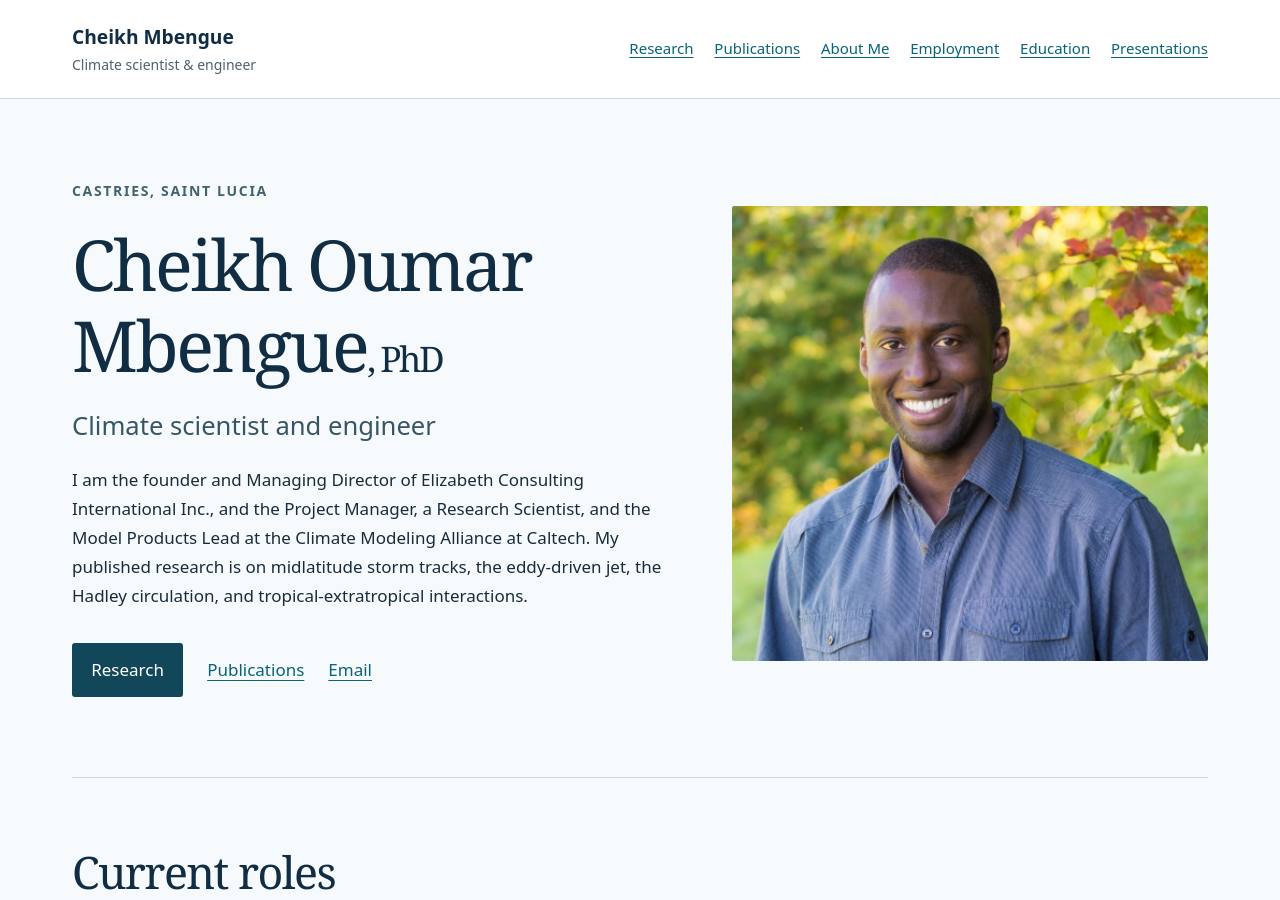
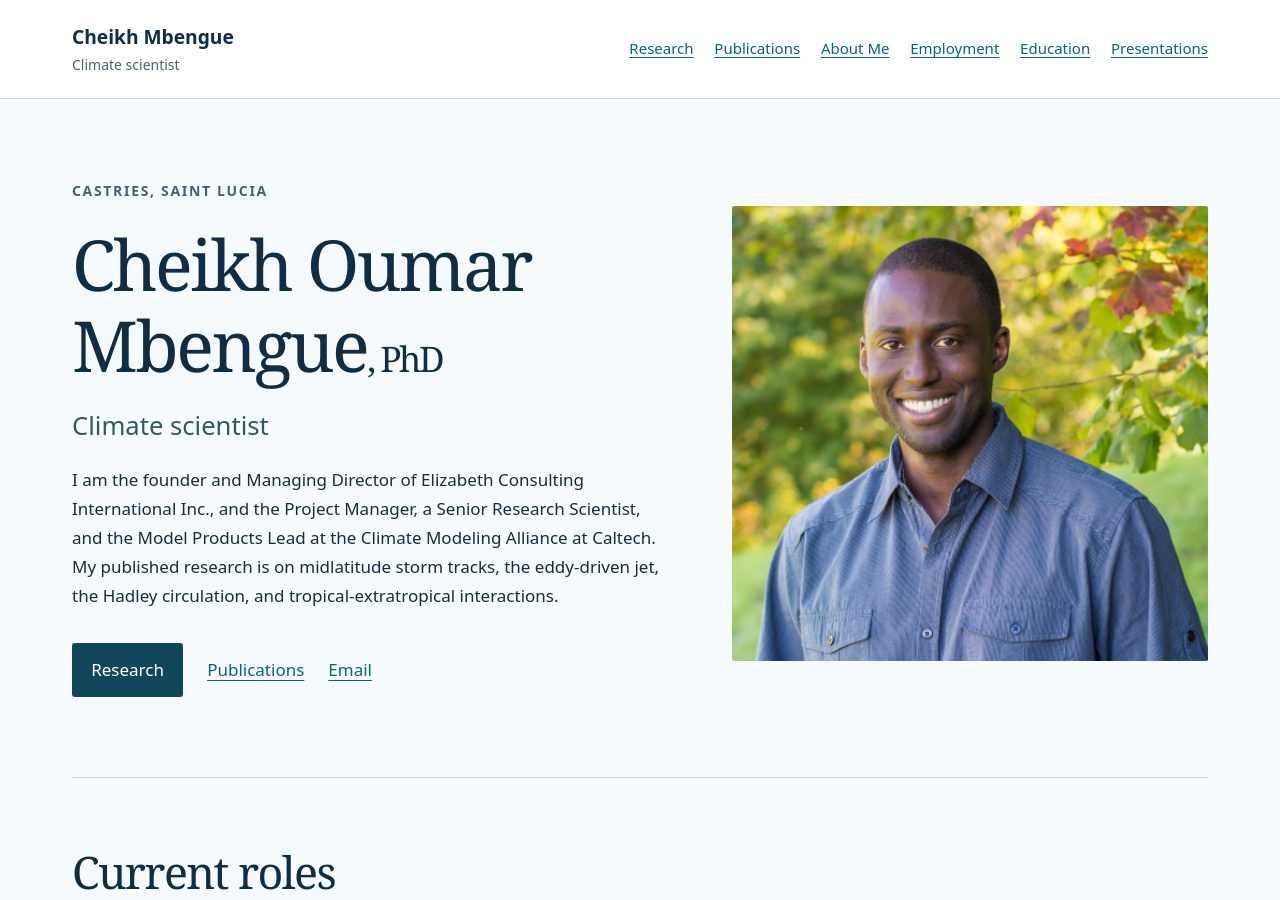
Before and after one commit to cmbengue-ec-intl/cmbengue-ec-intl.github.io, a Jekyll site: the page built from index.markdown, in a window 1280 px wide and 900 px high. Built offline with Jekyll 4.4.1, drawn with Linux system fonts in a browser that asks for light colours.

Commit message:
fix: use one settled set of titles across the website (#44)
* fix: state the settled titles on the employment page (refs #43)

* fix: state the settled titles on the home page (refs #43)

* fix: state the settled titles on the About page (refs #43)

* fix: state the settled descriptor in the site description (refs #43)

* fix: state the settled descriptor in the site header (refs #43)

```diff
--- a/_config.yml
+++ b/_config.yml
@@ -21,7 +21,7 @@
 title: Cheikh O Mbengue
 email: cmbengue@ec-intl.com
 description: >- # this means to ignore newlines until "baseurl:"
-  Climate scientist and engineer in Castries, Saint Lucia.
+  Climate scientist in Castries, Saint Lucia.
 baseurl: "" # the subpath of your site, e.g. /blog
 url: "https://cmbengue-ec-intl.github.io" # the base hostname & protocol for your site, e.g. http://example.com
 twitter_username: combengue
--- a/_layouts/default.html
+++ b/_layouts/default.html
@@ -2,7 +2,7 @@
 <html lang="en">
 <head><meta charset="utf-8"><meta name="viewport" content="width=device-width, initial-scale=1">{% seo %}{% feed_meta %}<link rel="stylesheet" href="{{ '/assets/site.css' | relative_url }}"></head>
 <body><a class="skip-link" href="#main">Skip to content</a>
-<header class="site-header"><div class="shell"><a class="brand" href="{{ '/' | relative_url }}">Cheikh Mbengue<span>Climate scientist &amp; engineer</span></a>
+<header class="site-header"><div class="shell"><a class="brand" href="{{ '/' | relative_url }}">Cheikh Mbengue<span>Climate scientist</span></a>
 <nav aria-label="Main navigation">{% for path in site.header_pages %}{% assign item = site.pages | where: 'path', path | first %}<a href="{{ item.url | relative_url }}"{% if page.url == item.url %} aria-current="page"{% endif %}>{{ item.title }}</a>{% endfor %}</nav></div></header>
 <main id="main" class="shell" tabindex="-1">{{ content }}</main>
 <footer><div class="shell footer-inner"><p>Cheikh Oumar Mbengue<br>Castries, Saint Lucia</p><nav aria-label="Contact links"><a href="mailto:{{ site.email }}">Email</a><a href="https://www.linkedin.com/in/cmbengue/">LinkedIn</a><a href="https://github.com/cmbengue-ec-intl">GitHub</a><a href="https://scholar.google.com/citations?user=oHootLcAAAAJ&amp;hl=en">Google Scholar</a></nav></div></footer></body></html>
--- a/about.markdown
+++ b/about.markdown
@@ -6,7 +6,7 @@ permalink: /about/
 
 ![The Pitons of Saint Lucia](/img/img2.jpg)
 
-I am Cheikh, a climate scientist and engineer based in Castries, Saint Lucia. I am the founder and Managing Director of [Elizabeth Consulting International Inc.](https://www.ec-intl.com), and the Project Manager, a Research Scientist, and the Model Products Lead at the [Climate Modeling Alliance](https://clima.caltech.edu) (CliMA) at Caltech.
+I am Cheikh, a climate scientist, trained as an engineer, based in Castries, Saint Lucia. I am the founder and Managing Director of [Elizabeth Consulting International Inc.](https://www.ec-intl.com), and the Project Manager, a Senior Research Scientist, and the Model Products Lead at the [Climate Modeling Alliance](https://clima.caltech.edu) (CliMA) at Caltech.
 
 My published research is on midlatitude storm tracks, the eddy-driven jet, the Hadley circulation, and tropical-extratropical interactions. At CliMA, I led a software team that developed a [web application](https://ecodesign.clima.caltech.edu) that delivers projections of climate design conditions for building design and engineering applications. Recently, I have been exploring avenues in climate risk for small island developing states.
 
--- a/employment.markdown
+++ b/employment.markdown
@@ -10,15 +10,13 @@ permalink: /employment/
 
 2020 - Present: Founder and Managing Director
 
-2020 - Present: Engineering Scientist
-
 ### [Climate Modeling Alliance](https://clima.caltech.edu)
 
 #### Location: Pasadena, California (Remote)
 
 2021 - Present: Project Manager
 
-2021 - Present: Research Scientist and Model Products Lead
+2021 - Present: Senior Research Scientist and Model Products Lead
 
 ### [University of Oxford](https://www.physics.ox.ac.uk/research/subdepartment/atmospheric-oceanic-and-planetary-physics)
 
--- a/index.markdown
+++ b/index.markdown
@@ -5,8 +5,8 @@ layout: default
   <div>
     <p class="eyebrow">Castries, Saint Lucia</p>
     <h1>Cheikh Oumar<br>Mbengue<span>, PhD</span></h1>
-    <p class="lead">Climate scientist and engineer</p>
-    <p>I am the founder and Managing Director of Elizabeth Consulting International Inc., and the Project Manager, a Research Scientist, and the Model Products Lead at the Climate Modeling Alliance at Caltech. My published research is on midlatitude storm tracks, the eddy-driven jet, the Hadley circulation, and tropical-extratropical interactions.</p>
+    <p class="lead">Climate scientist</p>
+    <p>I am the founder and Managing Director of Elizabeth Consulting International Inc., and the Project Manager, a Senior Research Scientist, and the Model Products Lead at the Climate Modeling Alliance at Caltech. My published research is on midlatitude storm tracks, the eddy-driven jet, the Hadley circulation, and tropical-extratropical interactions.</p>
     <div class="actions"><a class="button" href="{{ '/research/' | relative_url }}">Research</a><a href="{{ '/publications/' | relative_url }}">Publications</a><a href="mailto:{{ site.email }}">Email</a></div>
   </div>
   <figure><img src="{{ '/img/img1.jpg' | relative_url }}" alt="Cheikh Mbengue" fetchpriority="high"></figure>
```
